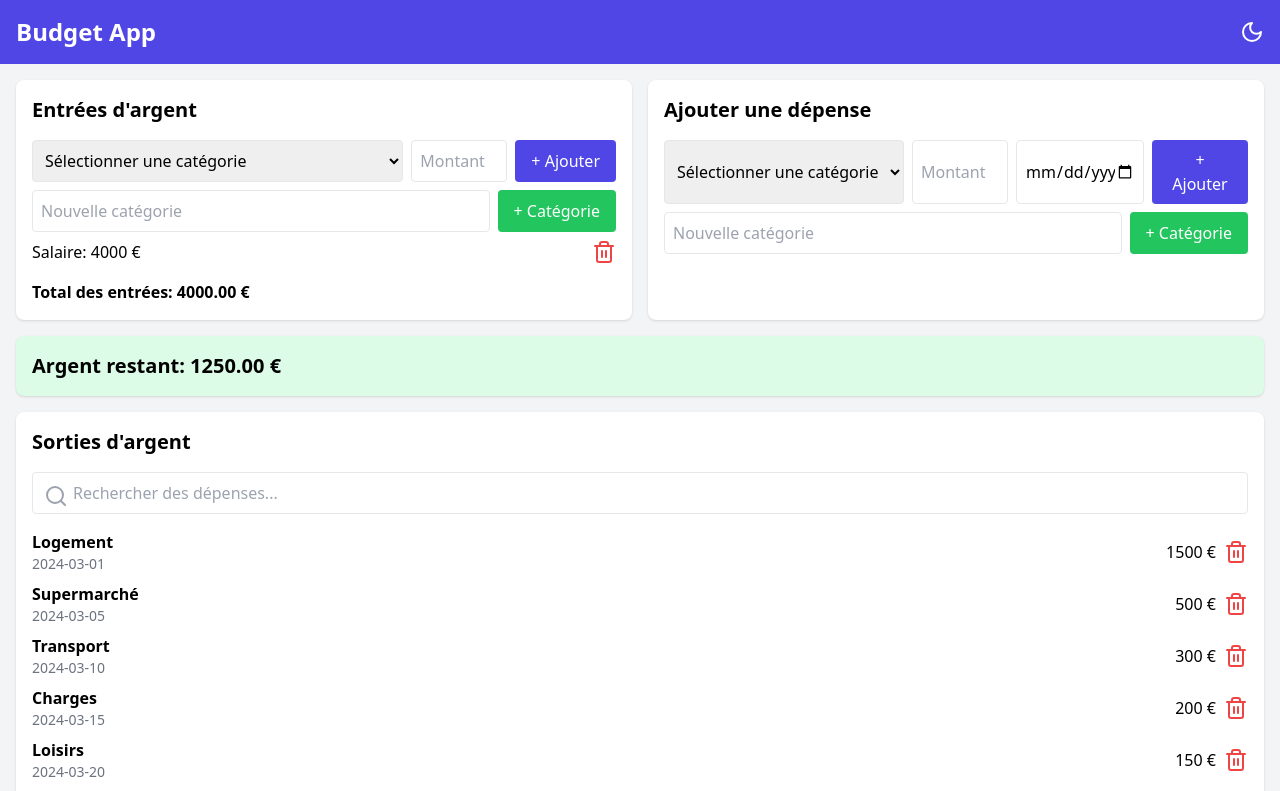
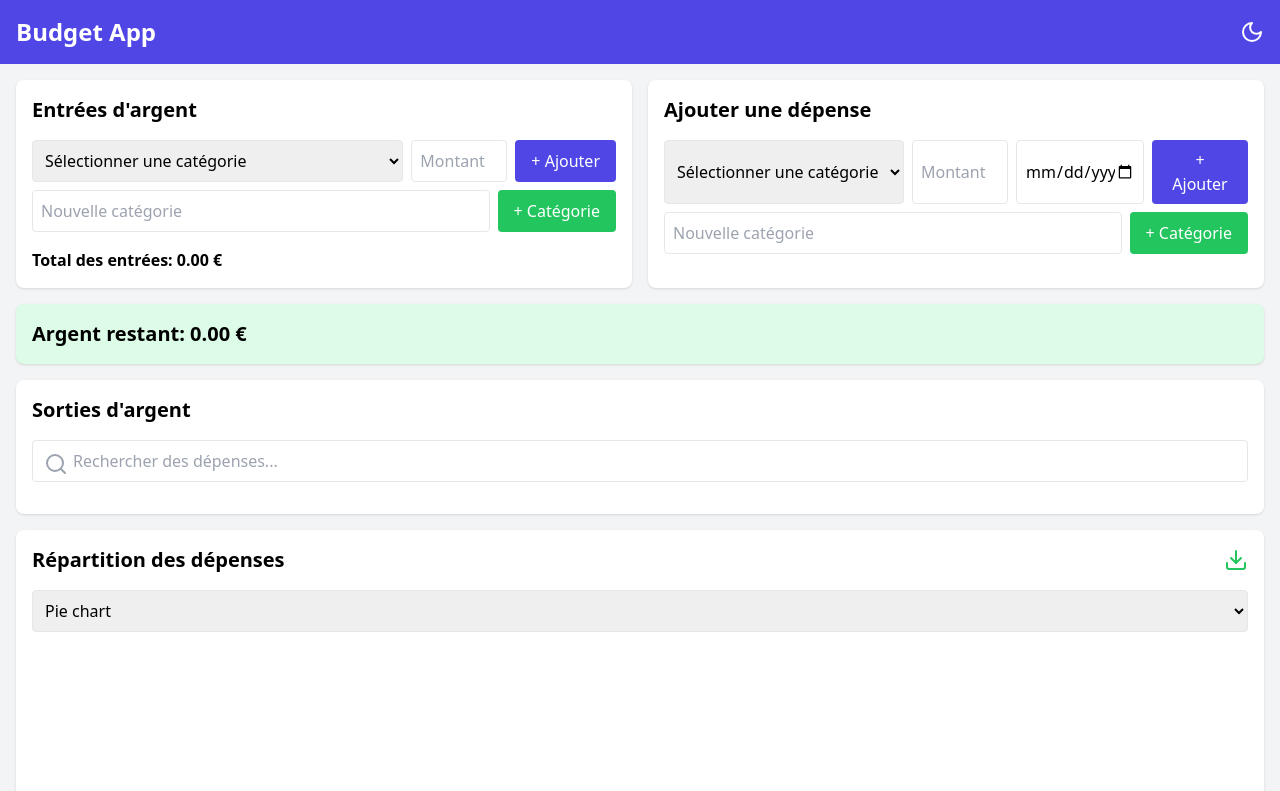
Before and after one commit to Devfront-end/the-budget-app, a React (Create React App) app in the folder client/: page / in a window 1280 px wide. Shown: the top 791 px of the page. Built offline with nearby package versions, Linux system fonts and the light colour scheme.

Commit message:
Setup GitHub Pages deployment

```diff
--- a/client/package.json
+++ b/client/package.json
@@ -2,6 +2,7 @@
     "name": "budget-app-client",
     "version": "0.1.0",
     "private": true,
+    "homepage": "https://devfront-end.github.io/the-budget-app/",
     "dependencies": {
         "@types/node": "^16.18.0",
         "axios": "^0.27.2",
--- a/client/src/App.tsx
+++ b/client/src/App.tsx
@@ -2,21 +2,25 @@ import React, { useState } from 'react';
 import { Trash2, Search, Download, Moon } from 'lucide-react';
 import { PieChart, Pie, Cell, Legend, Tooltip } from 'recharts';
 
+interface IncomeItem {
+  description: string;
+  amount: number;
+}
+
+interface ExpenseItem {
+  description: string;
+  amount: number;
+  date: string;
+}
+
 const BudgetApp: React.FC = () => {
-  const [incomeCategories, setIncomeCategories] = useState(['Salaire net', 'Freelance', 'Investissements']);
-  const [expenseCategories, setExpenseCategories] = useState(['Loyer', 'Courses', 'Transport', 'Loisirs', 'Santé']);
-  const [income, setIncome] = useState([{ description: 'Salaire', amount: 4000 }]);
-  const [expenses, setExpenses] = useState([
-    { description: 'Logement', amount: 1500, date: '2024-03-01' },
-    { description: 'Supermarché', amount: 500, date: '2024-03-05' },
-    { description: 'Transport', amount: 300, date: '2024-03-10' },
-    { description: 'Charges', amount: 200, date: '2024-03-15' },
-    { description: 'Loisirs', amount: 150, date: '2024-03-20' },
-    { description: 'Études', amount: 100, date: '2024-03-25' },
-  ]);
-  const [newIncome, setNewIncome] = useState({ description: '', amount: '' });
-  const [newExpense, setNewExpense] = useState({ description: '', amount: '', date: '' });
-  const [newCategory, setNewCategory] = useState('');
+  const [incomeCategories, setIncomeCategories] = useState<string[]>(['Salaire net', 'Freelance', 'Investissements']);
+  const [expenseCategories, setExpenseCategories] = useState<string[]>(['Loyer', 'Courses', 'Transport', 'Loisirs', 'Santé']);
+  const [income, setIncome] = useState<IncomeItem[]>([]);
+  const [expenses, setExpenses] = useState<ExpenseItem[]>([]);
+  const [newIncome, setNewIncome] = useState<{ description: string; amount: string }>({ description: '', amount: '' });
+  const [newExpense, setNewExpense] = useState<{ description: string; amount: string; date: string }>({ description: '', amount: '', date: '' });
+  const [newCategory, setNewCategory] = useState<string>('');
 
   const totalIncome = income.reduce((sum, item) => sum + item.amount, 0);
   const totalExpenses = expenses.reduce((sum, item) => sum + item.amount, 0);
```
Also changed, not shown: 8 other files (tests, documents, lock files or other folders).
